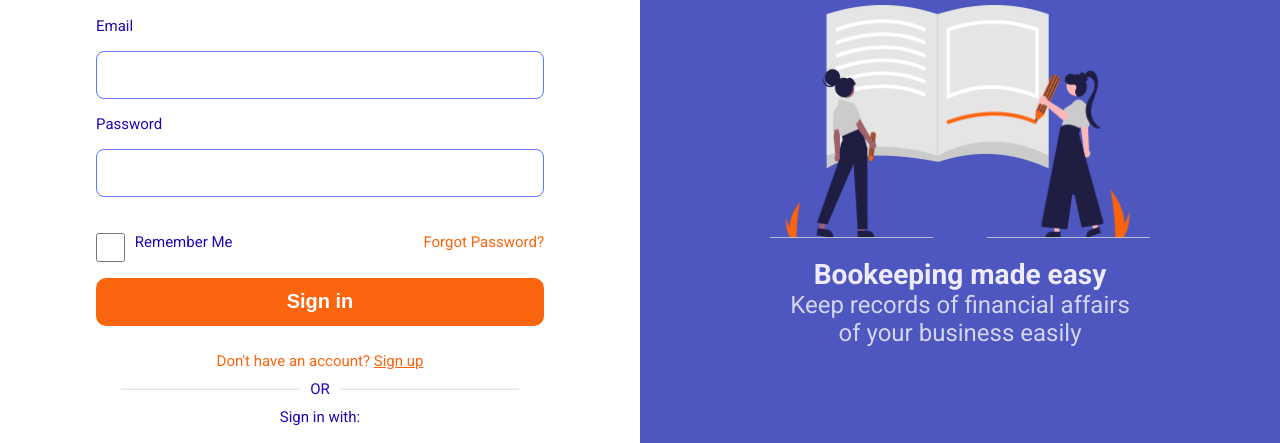
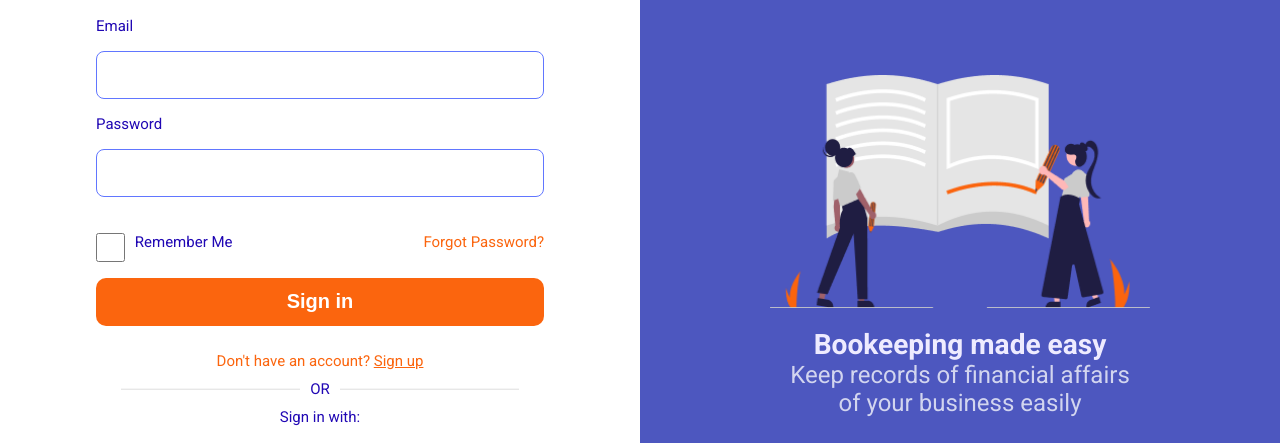
Before and after one commit to Marvelousmolokwu/root_stockbook, a plain HTML site: page index.html in a window 1280 px wide. Shown: the part 125-568 px from the top of the page. Drawn offline with nearby package versions, Linux system fonts and the light colour scheme.

```diff
--- a/styles.css
+++ b/styles.css
@@ -199,9 +199,10 @@
   }
   .swiper-slide img {
     width: 400px;
+    height: 35%;
   }
   .swiper-slide > .slider {
-    margin-top: 50px;
+    margin-top: 120px;
     padding: 4rem 3rem;
     font-size: 1.5rem;
   }
```
